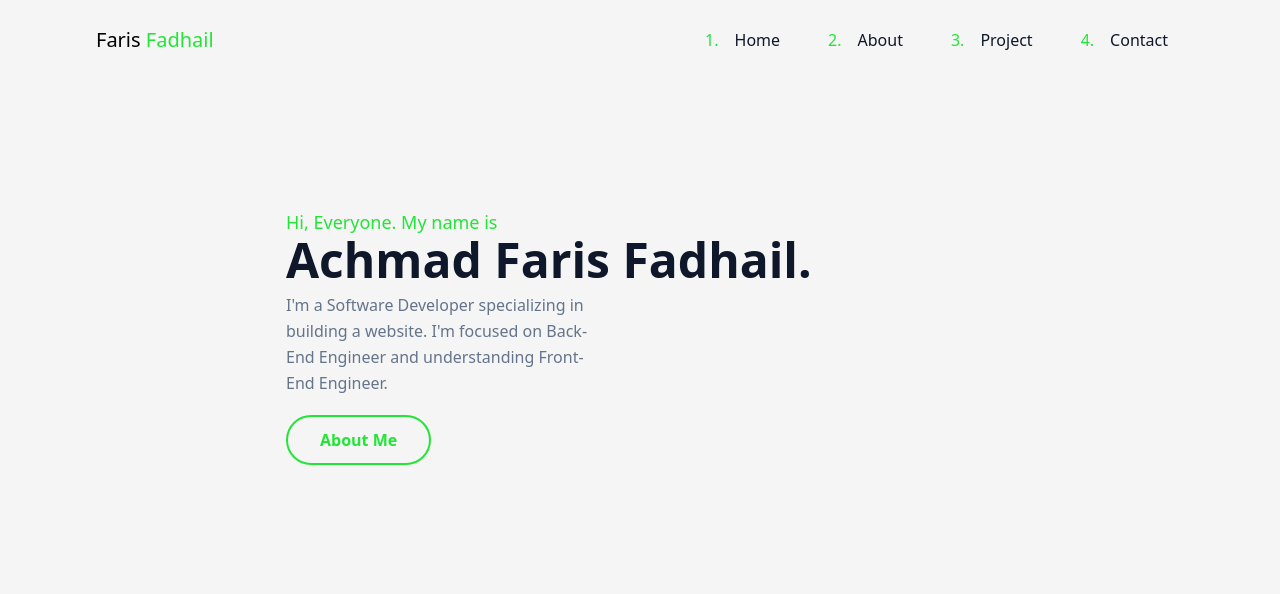
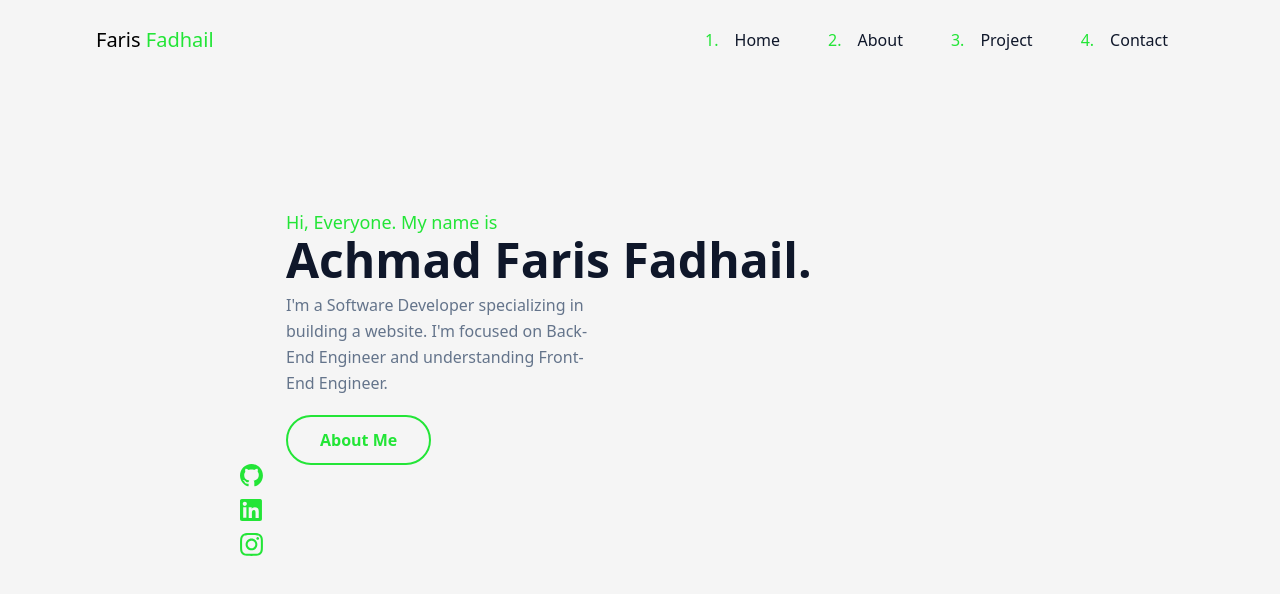
Before and after one commit to farisfadhail/web-portfolio, a website: page index.html in a window 1280 px wide. Drawn offline with Linux system fonts and the light colour scheme.

Commit message:
Add social media svg

```diff
--- a/index.html
+++ b/index.html
@@ -59,12 +59,26 @@
 
 						<a href="#about" class="text-base font-semibold text-tema border-solid border-2 border-tema py-3 px-8 rounded-full hover:text-white hover:bg-tema transition duration-300 ease-in-out">About Me</a>
 					</div>
-					<div></div>
 				</div>
 			</div>
 		</section>
 		<!-- Hero Section End -->
 
+		<!-- Contact left and Right Start -->
+		<div class="mx-60 absolute">
+			<a href="https://github.com/farisfadhail">
+				<img src="./src/img/Github.svg" alt="" class="my-3" />
+			</a>
+			<a href="https://www.linkedin.com/in/faris-fadhail-391a47220/">
+				<img src="./src/img/Linkedin.svg" alt="" class="my-3" />
+			</a>
+			<a href="https://www.instagram.com/hoamisme_/">
+				<img src="./src/img/Instagram.svg" alt="" class="my-3" />
+			</a>
+		</div>
+		<div class="grid grid-cols-3 bg-tema divide-y my-3 mx-64"></div>
+		<!-- Contact left and Right End -->
+
 		<script src="./src/js/script.js"></script>
 	</body>
 </html>
```
Also changed, not shown: src/img/Github.svg (added), src/img/Instagram.svg (added), src/img/Linkedin.svg (added), style.css.
